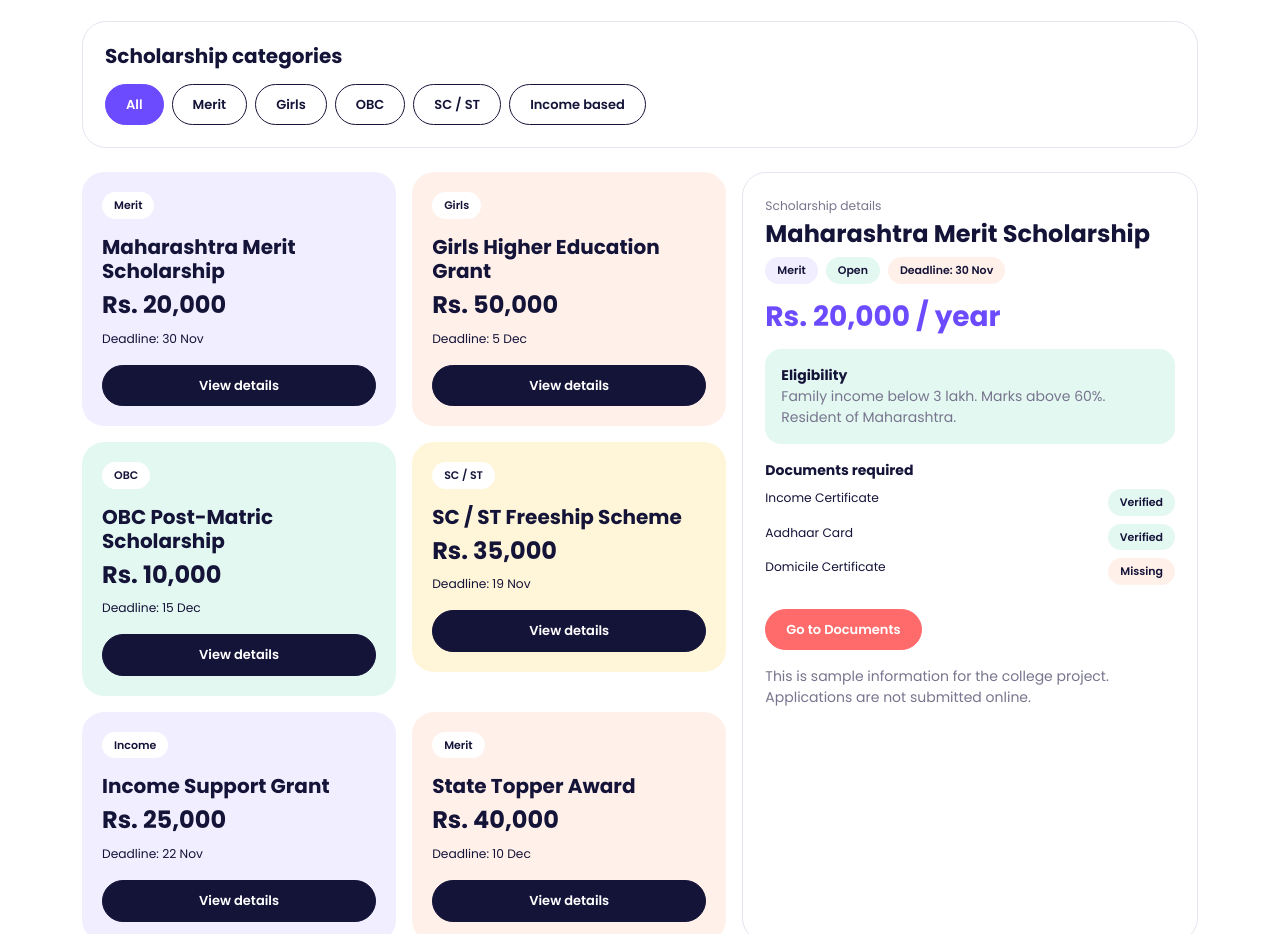
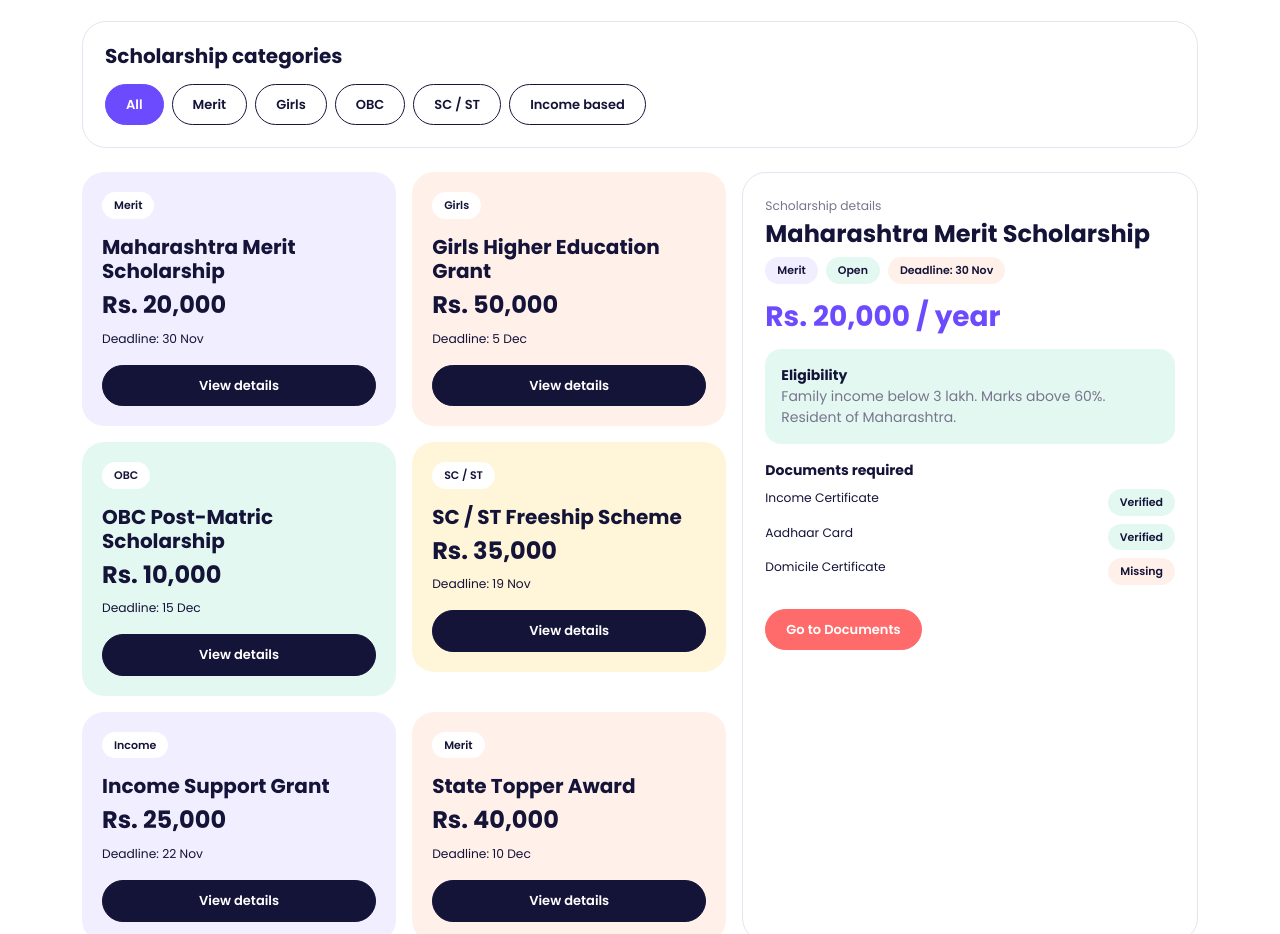
Before and after one commit to 14-nihal-lanjewar-rbu/CWS-Mini-Project, a plain HTML site: page scholarships.html in a window 1280 px wide. Shown: the part 166-1100 px from the top of the page. Drawn offline with nearby package versions, Linux system fonts and the light colour scheme.

Commit message:
Update scholarships.html

```diff
--- a/scholarships.html
+++ b/scholarships.html
@@ -130,7 +130,6 @@
                         <span class="pill coral-bg">Missing</span>
                     </div>
                     <a href="documents.html" class="btn btn-coral mt-4">Go to Documents</a>
-                    <p class="small-muted mt-3 mb-0">This is sample information for the college project. Applications are not submitted online.</p>
                 </div>
             </div>
         </div>
```
